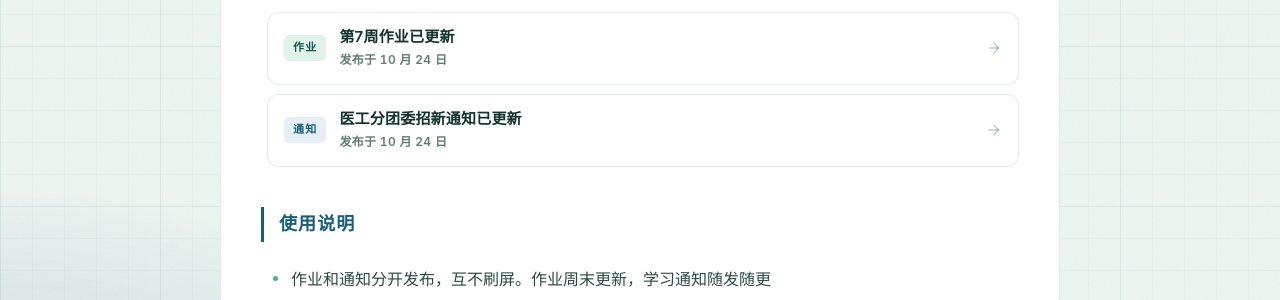
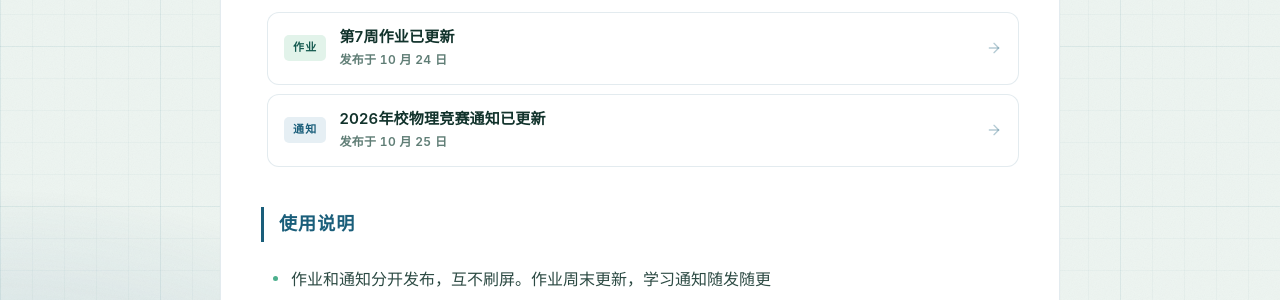
Before and after one commit to BertAGT/254511-Notifications, a Jekyll site: the page built from index.md, in a window 1280 px wide and 1350 px high. Shown: the part 754-1054 px from the top of the window. Built offline with Jekyll 4.4.1, drawn with Linux system fonts in a browser that asks for light colours.

Commit message:
Update index.md

```diff
--- a/index.md
+++ b/index.md
@@ -18,7 +18,7 @@ show_banner: true
 ## 🏠 最新动态
 
 - **10.24** 第7周作业已更新 → [查看](homework.html)
-- **10.24** 医工分团委招新通知已更新 → [查看](notices.html)
+- **10.25** 2026年校物理竞赛通知已更新 → [查看](notices.html)
 
 ## ❓ 使用说明
 
```
